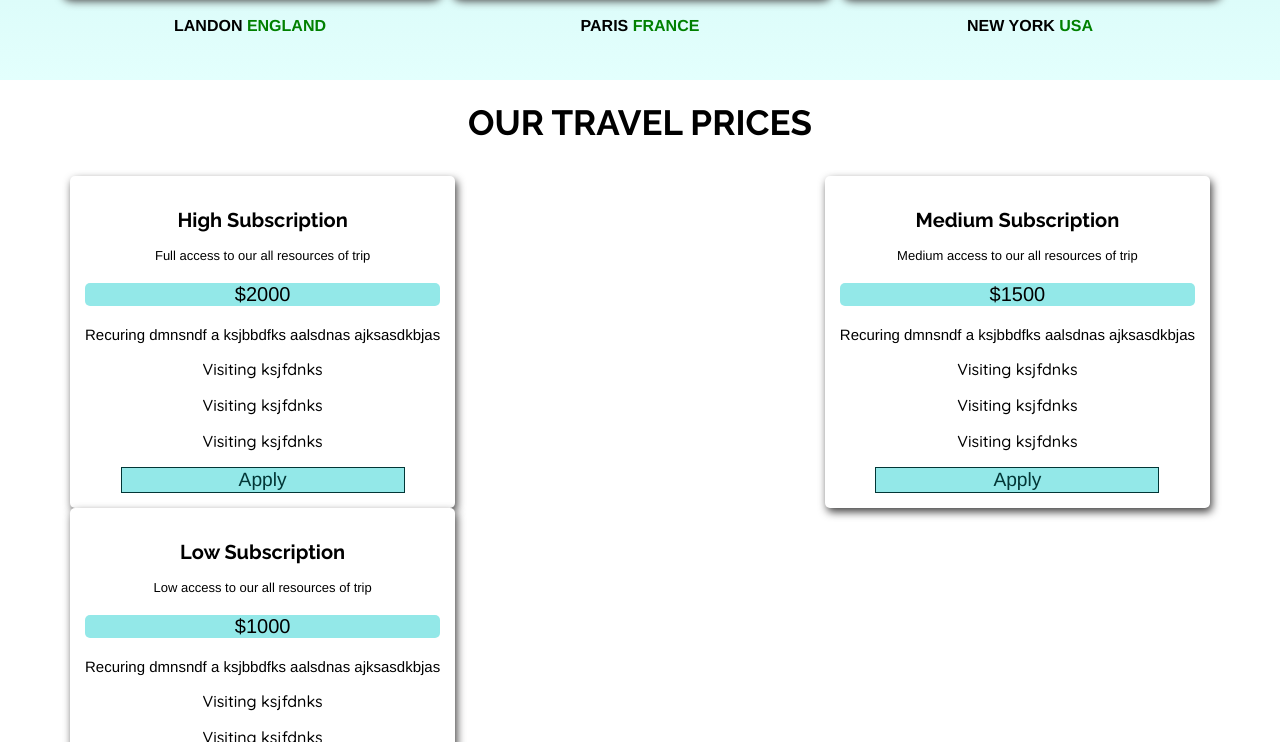
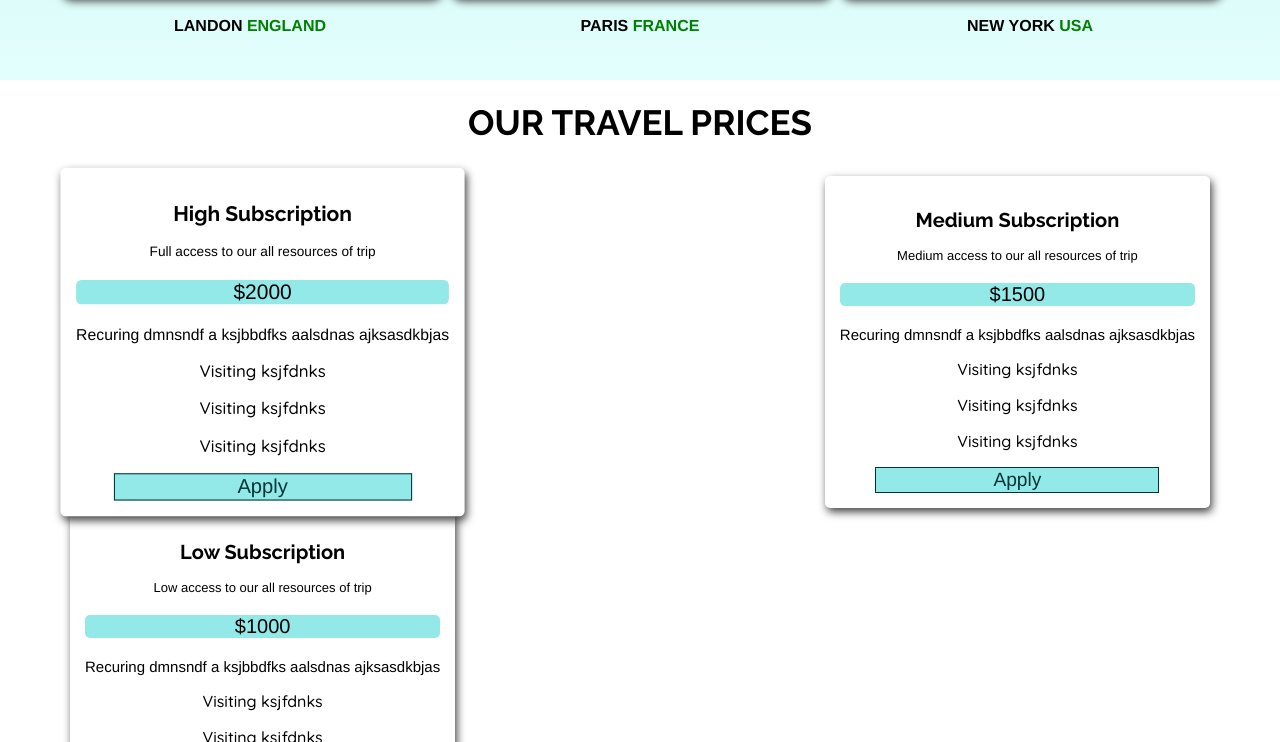
Before and after one commit to MateenSeddiqi/Travel-Goal-website, a plain HTML site: page index.html in a window 1280 px wide. In both pictures the pointer is over the element 262 px from the left and 1141 px from the top of the page. Shown: the part 799-1541 px from the top of the page. Drawn offline with Linux system fonts and the light colour scheme.

Commit message:
adding the transform to the cards

```diff
--- a/style.css
+++ b/style.css
@@ -183,6 +183,10 @@ header a:hover{
     flex-wrap: wrap;
     justify-content: space-between;
     padding: 3px 50px;
+}
+
+.prices-card:hover{
+    transform: scale(1.05);
 }
 
 .prices-card{
```
